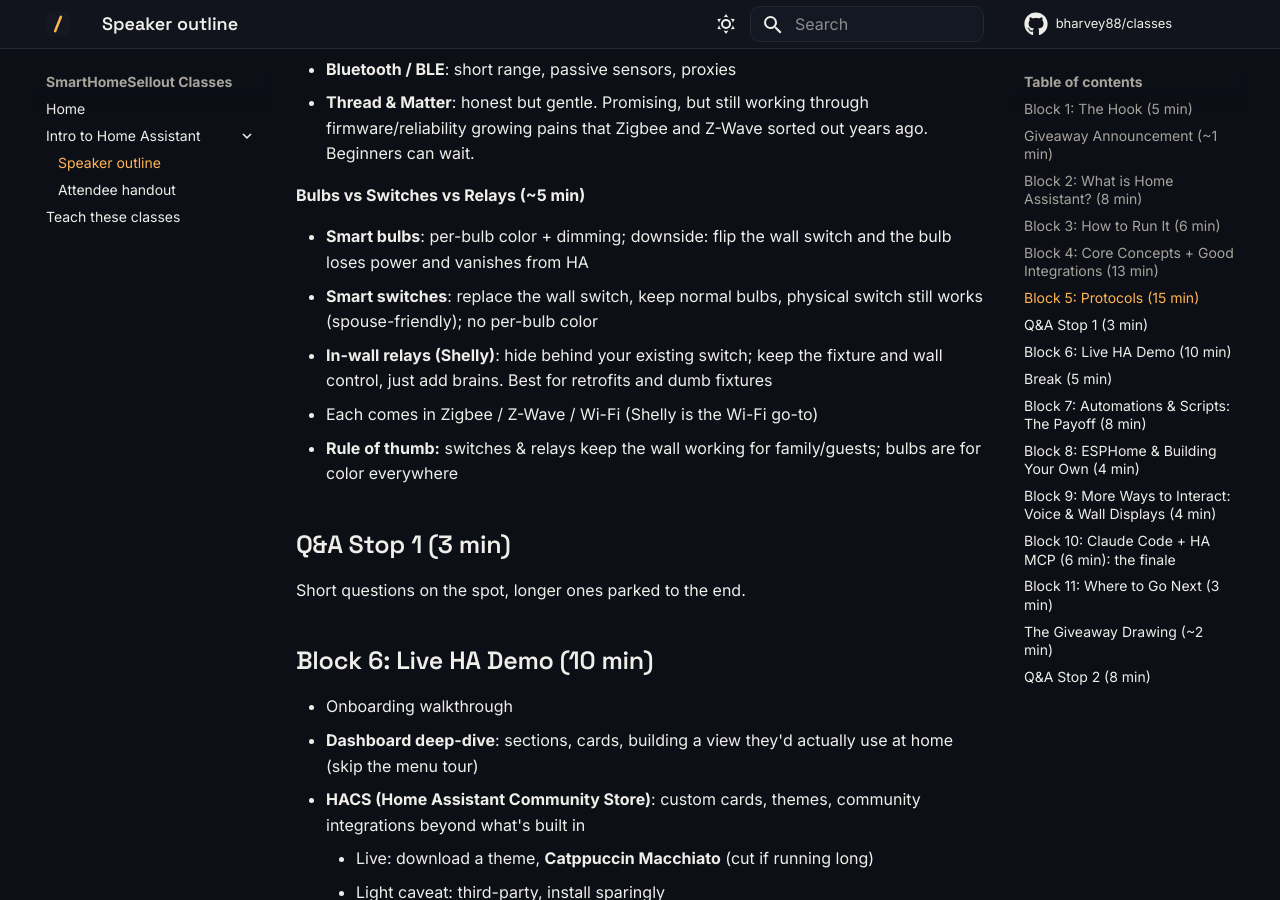
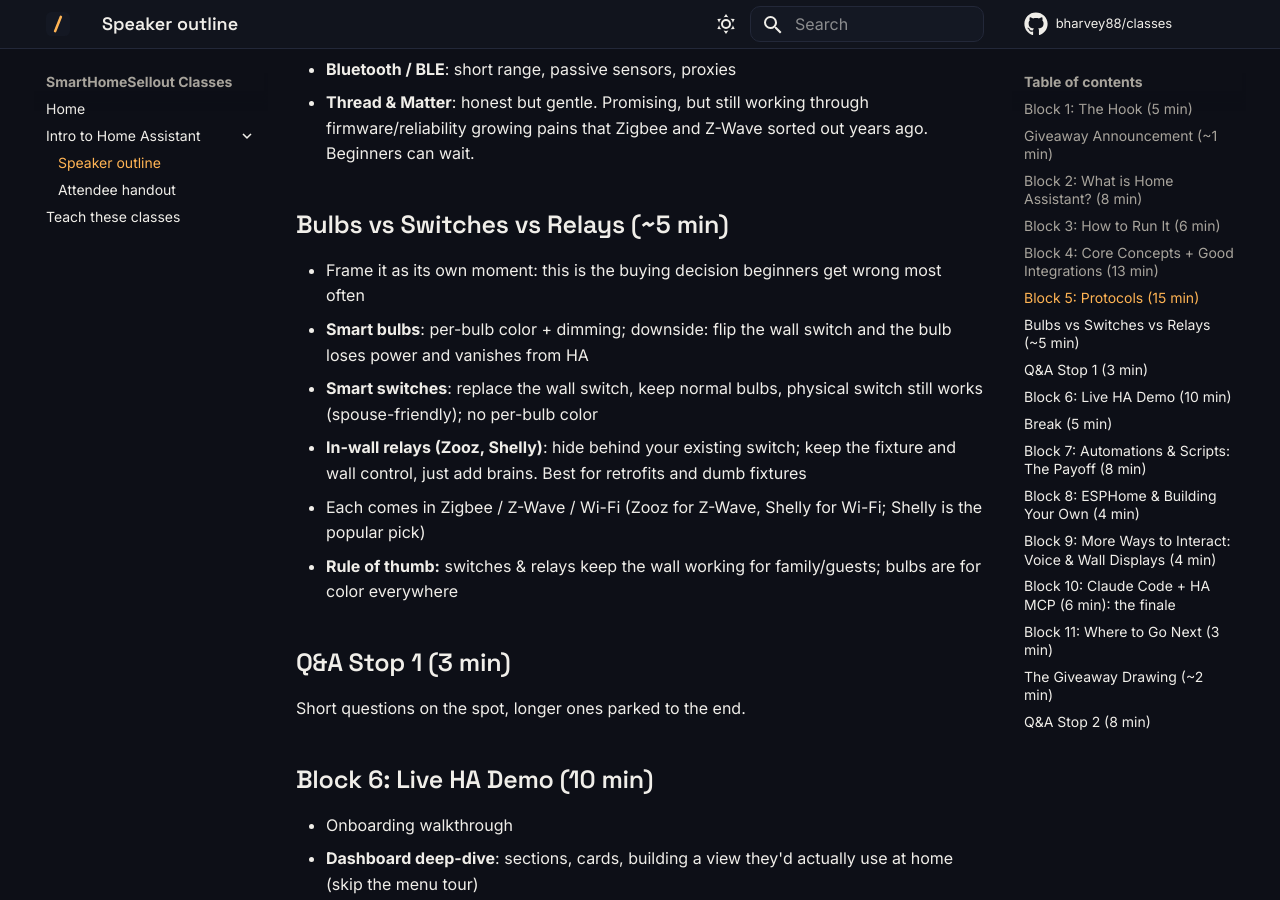
Before and after one commit to bharvey88/classes, an MkDocs documentation site: the page built from docs/intro-to-home-assistant/outline.md, in a window 1280 px wide and 900 px high, scrolled down 3190 px. Built offline with MkDocs 1.6.1 and Material for MkDocs 9.7.7, drawn with Linux system fonts in a browser that asks for light colours; comment, search, counter and statistics services are not loaded.

Commit message:
Promote bulbs vs switches vs relays to its own section; recommend Zooz alongside Shelly
Outline: the ~5 min sub-block becomes a standalone unnumbered section
(same pattern as the giveaway and break) with a cue to frame it as the
buying decision beginners get wrong most often. Handout mirrors the
framing. Relay picks are now Zooz (Z-Wave) or Shelly (Wi-Fi), with
Shelly noted as the popular one.

```diff
--- a/docs/intro-to-home-assistant/outline.md
+++ b/docs/intro-to-home-assistant/outline.md
@@ -87,12 +87,13 @@
 - **Bluetooth / BLE**: short range, passive sensors, proxies
 - **Thread & Matter**: honest but gentle. Promising, but still working through firmware/reliability growing pains that Zigbee and Z-Wave sorted out years ago. Beginners can wait.
 
-**Bulbs vs Switches vs Relays (~5 min)**
+## Bulbs vs Switches vs Relays (~5 min)
 
+- Frame it as its own moment: this is the buying decision beginners get wrong most often
 - **Smart bulbs**: per-bulb color + dimming; downside: flip the wall switch and the bulb loses power and vanishes from HA
 - **Smart switches**: replace the wall switch, keep normal bulbs, physical switch still works (spouse-friendly); no per-bulb color
-- **In-wall relays (Shelly)**: hide behind your existing switch; keep the fixture and wall control, just add brains. Best for retrofits and dumb fixtures
-- Each comes in Zigbee / Z-Wave / Wi-Fi (Shelly is the Wi-Fi go-to)
+- **In-wall relays (Zooz, Shelly)**: hide behind your existing switch; keep the fixture and wall control, just add brains. Best for retrofits and dumb fixtures
+- Each comes in Zigbee / Z-Wave / Wi-Fi (Zooz for Z-Wave, Shelly for Wi-Fi; Shelly is the popular pick)
 - **Rule of thumb:** switches & relays keep the wall working for family/guests; bulbs are for color everywhere
 
 ## Q&A Stop 1 (3 min)
```
Also changed, not shown: docs/intro-to-home-assistant/handout.md (+4 -2 lines).
